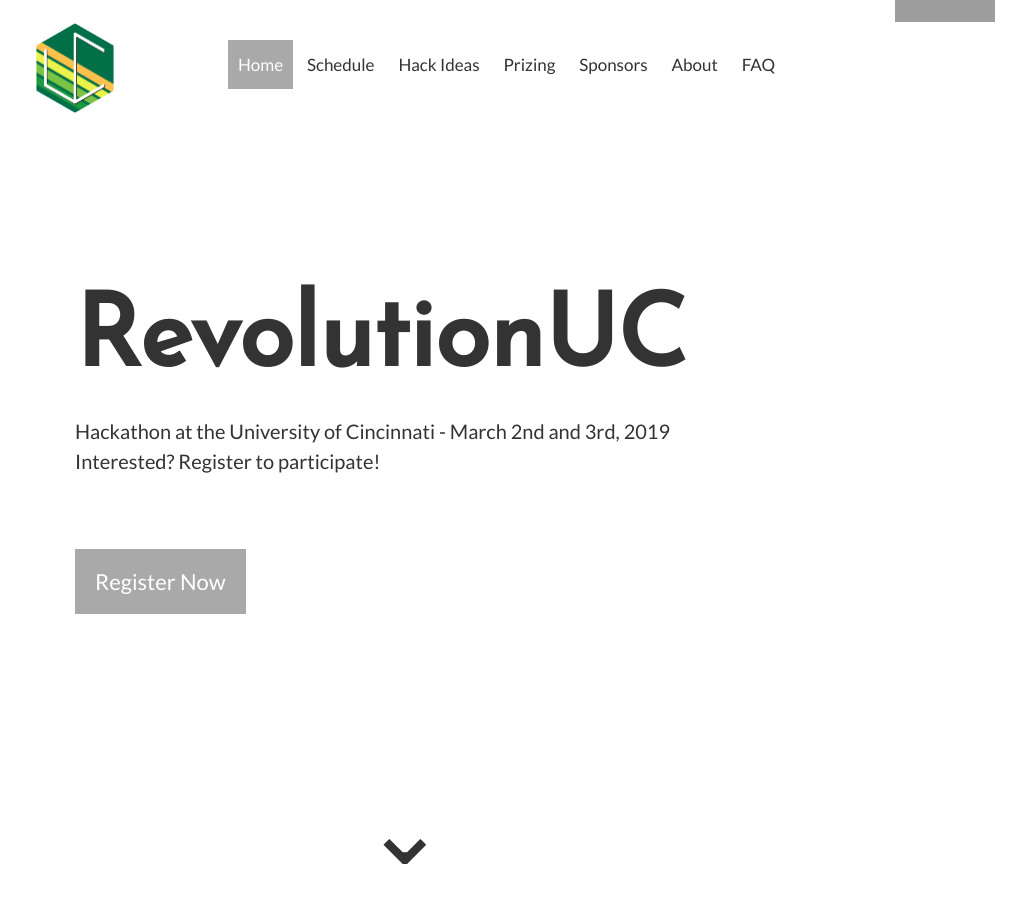
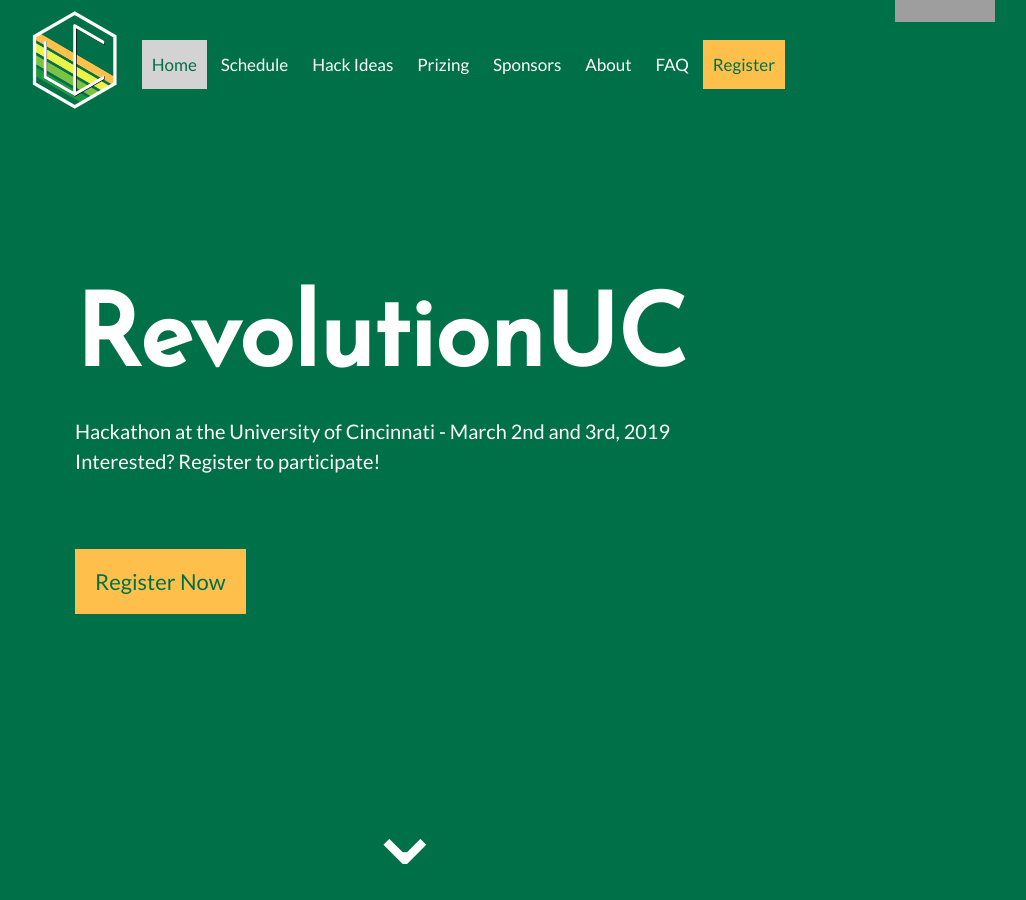
Before and after one commit to RevolutionUC/revolutionuc-frontend, a Jekyll site: the page built from index.html, in a window 1280 px wide and 900 px high. Shown: the whole window, without its empty margins (235-1261 px from the left). Built offline with Jekyll 4.4.1, drawn with Linux system fonts in a browser that asks for light colours; grey boxes are pictures that could not be loaded.

Commit message:
Update colors, styles, logo size

```diff
--- a/_includes/header.html
+++ b/_includes/header.html
@@ -80,6 +80,7 @@
                         <li><a {% if current[1] == 'sponsors' %} class="navbar__active" {% endif %} href="/sponsors">Sponsors</a></li>
                         <li><a {% if current[1] == 'about' %} class="navbar__active" {% endif %} href="/about">About</a></li>
                         <li><a {% if current[1] == 'faq' %} class="navbar__active" {% endif %} href="/faq">FAQ</a></li>
+                        <li><a class="navbar__register" href="/register">Register</a></li>
                     </ul>
                 </nav>
                 <a id="mlh-trust-badge" style="display:block;max-width:100px;min-width:60px;position:fixed;right:50px;top:0;width:10%;z-index:10000" href="https://mlh.io/seasons/na-2020/events?utm_source=na-hackathon&utm_medium=TrustBadge&utm_campaign=2020-season&utm_content=white" target="_blank"><img src="https://s3.amazonaws.com/logged-assets/trust-badge/2020/mlh-trust-badge-2020-white.svg" alt="Major League Hacking 2020 Hackathon Season" style="width:100%"></a>
--- a/_scss/_variables.scss
+++ b/_scss/_variables.scss
@@ -2,9 +2,13 @@
 $white: #fff;
 $black: #333;
 $grey: #A9A9A9;
-$prim-color-1: $black;
-$prim-color-2: $white;
-$prim-color-3: $grey;
+$lightgrey: lightgrey;
+
+$prim-color-1: #007049;
+$prim-color-2: #1D9B42;
+$prim-color-3: #7CC444;
+$prim-color-4: #EBF348;
+$prim-color-5: #FFC04B;
 
 $mobile-nav-background-color: $white;
 $body-background-color: $white;
--- a/_scss/components/_btn.scss
+++ b/_scss/components/_btn.scss
@@ -2,17 +2,18 @@
     display: inline-block;
     margin: 0;
     padding: 16px 20px;
-    background-color: $grey;
+    background-color: $prim-color-3;
     color: $white;
     text-decoration: none;
     font-size: $btn-font-size;
     margin-bottom: 1rem;
 
     &.btn--primary {
-        background-color: $grey;
+        background-color: $prim-color-5;
+        color: $prim-color-1;
 
         &:hover {
-            background-color: darken($grey, 10%);
+            background-color: darken($prim-color-5, 10%);
         }
     }
 
--- a/_scss/components/_footer.scss
+++ b/_scss/components/_footer.scss
@@ -1,5 +1,5 @@
 .footer {
-    background-color: $white;
+    background-color: $prim-color-1;
     padding-top: 30px;
     padding-bottom: 30px;
 
@@ -7,7 +7,7 @@
         margin: 0;
         font-size: 14px;
         text-align: center;
-        color: $black;
+        color: $lightgrey;
 
         a {
             color: inherit;
@@ -35,7 +35,7 @@
 
             svg {
                 max-width: 40px;
-                fill: $grey;
+                fill: lightgrey;
             }
         }
     }
--- a/_scss/components/_header.scss
+++ b/_scss/components/_header.scss
@@ -5,7 +5,7 @@
   top: 0;
   left: 0;
   z-index: 10;
-  background-color: $white;
+  background-color: $prim-color-1;
   padding: 0;
   margin: 0;
 
@@ -43,7 +43,7 @@
           display: inline-block;
 
           a {
-            color: $black;
+            color: $white;
             text-decoration: none;
             padding: $btn-padding;
             font-size: 17px;
@@ -51,16 +51,16 @@
 
             &:hover,
             &.navbar__active {
-              background-color: $grey;
-              color: $white;
+              background-color: $lightgrey;
+              color: $prim-color-1;
             }
 
             &.navbar__register {
-              background-color: $grey;
-              color: $white;
+              background-color: $prim-color-5;
+              color: $prim-color-1;
 
               &:hover {
-                background-color: darken($grey, 10%);
+                background-color: darken($prim-color-5, 10%);
               }
             }
           }
--- a/_scss/components/_hero.scss
+++ b/_scss/components/_hero.scss
@@ -7,8 +7,8 @@
   height: $hero-height;
   min-height: 450px;
   padding: 0;
-  background-color: $white;
-  color: $black;
+  background-color: $prim-color-1;
+  color: $white;
   overflow: hidden;
 
   .hero__video {
@@ -43,7 +43,7 @@
   }
 
   a:hover {
-    color: $grey;
+    color: $prim-color-5;
   }
 }
 
--- a/_scss/components/_schedule.scss
+++ b/_scss/components/_schedule.scss
@@ -4,7 +4,7 @@
 
 .schedule-item {
   width: 100%;
-  border-bottom: 1px solid $prim-color-3;
+  border-bottom: 1px solid $grey;
   padding-bottom: 5px;
   flex-wrap: wrap;
   justify-content: space-between;
--- a/_scss/type/_base.scss
+++ b/_scss/type/_base.scss
@@ -6,7 +6,7 @@
 
 html {
   font-family: $body-font-family;
-  color: $black;//$prim-color-1;
+  color: $black;
   font-size: $base-font-size;
   line-height: 1.5;
   overflow-x: hidden;
```
Also changed, not shown: img/revuc-logos/revuc-spring-2020.png, img/revuc-logos/revuc-spring-2020.webp.
